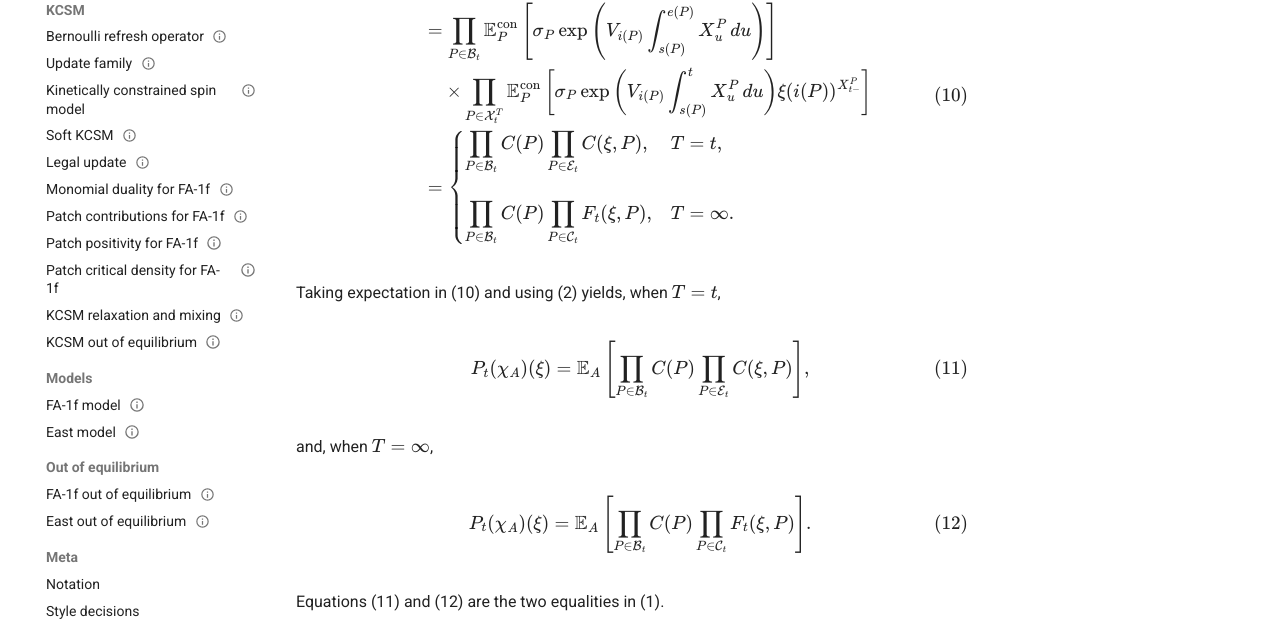
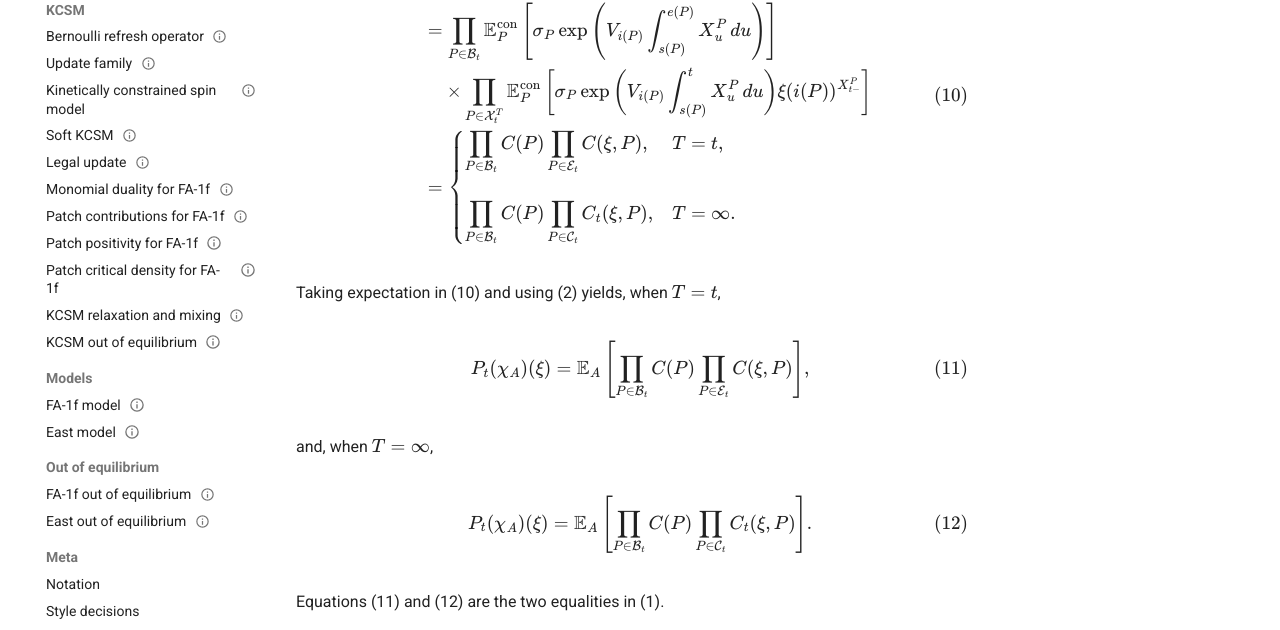
Before and after one commit to maciejgluchowski86-beep/ips-wiki, an MkDocs documentation site: the page built from docs/entries/patch-representation-of-spin-systems.md, in a window 1280 px wide and 1400 px high, scrolled down 2915 px. Shown: the part 650-1280 px from the top of the window. Built offline with MkDocs 1.6.1 and Material for MkDocs 9.7.7, drawn with Linux system fonts in a browser that asks for light colours; comment, search, counter and statistics services are not loaded; some of the changed text lies outside the part shown.

```diff
--- a/docs/entries/patch-representation-of-spin-systems.md
+++ b/docs/entries/patch-representation-of-spin-systems.md
@@ -12,7 +12,7 @@ tags:
 
 This is the patchwise form of [monomial duality for spin systems](monomial-duality-for-spin-systems.md), after applying [patch factorization](patch-factorization.md). Conditioning on \(\cG_t\) gives a representation in terms of completed and finite-horizon end patches. Conditioning on \(\cG_\infty\) gives a representation in terms of completed and full cut patches.
 
-Let \((P_t)_{t\ge0}\) be the spin-system semigroup, and let the signed additive dual start from \((A,+)\). Let \(\mathcal B_t\), \(\mathcal C_t\), and \(\mathcal E_t\) be the bulk, cut, and end patch families from the [patch](patch.md) entry. Let \(C(P)\), \(C(\xi,P)\), and \(F_t(\xi,P)\) be the [patch contributions](patch-contribution.md).
+Let \((P_t)_{t\ge0}\) be the spin-system semigroup, and let the signed additive dual start from \((A,+)\). Let \(\mathcal B_t\), \(\mathcal C_t\), and \(\mathcal E_t\) be the bulk, cut, and end patch families from the [patch](patch.md) entry. Let \(C(P)\), \(C(\xi,P)\), and \(C_t(\xi,P)\) be the [patch contributions](patch-contribution.md).
 
 Write \(\mathbb E_A\) for expectation with respect to the successful-interaction skeleton of the dual started from \((A,+)\). In the first representation below the integrand is \(\cG_t\)-measurable, while in the second it is \(\cG_\infty\)-measurable.
 
@@ -32,7 +32,7 @@ P_t(\chi_A)(\xi)
 &=
 \mathbb E_A\left[
 \prod_{P\in\mathcal B_t}C(P)
-\prod_{P\in\mathcal C_t}F_t(\xi,P)
+\prod_{P\in\mathcal C_t}C_t(\xi,P)
 \right].
 \end{aligned}
 \tag{1}
@@ -283,7 +283,7 @@ V_{i(P)}\int_{s(P)}^tX_u^P\,du
 \\[1.2em]
 \displaystyle
 \prod_{P\in\mathcal B_t}C(P)
-\prod_{P\in\mathcal C_t}F_t(\xi,P),
+\prod_{P\in\mathcal C_t}C_t(\xi,P),
 & T=\infty.
 \end{cases}
 \end{aligned}
@@ -309,7 +309,7 @@ P_t(\chi_A)(\xi)
 =
 \mathbb E_A\left[
 \prod_{P\in\mathcal B_t}C(P)
-\prod_{P\in\mathcal C_t}F_t(\xi,P)
+\prod_{P\in\mathcal C_t}C_t(\xi,P)
 \right].
 \tag{12}
 $$
```
